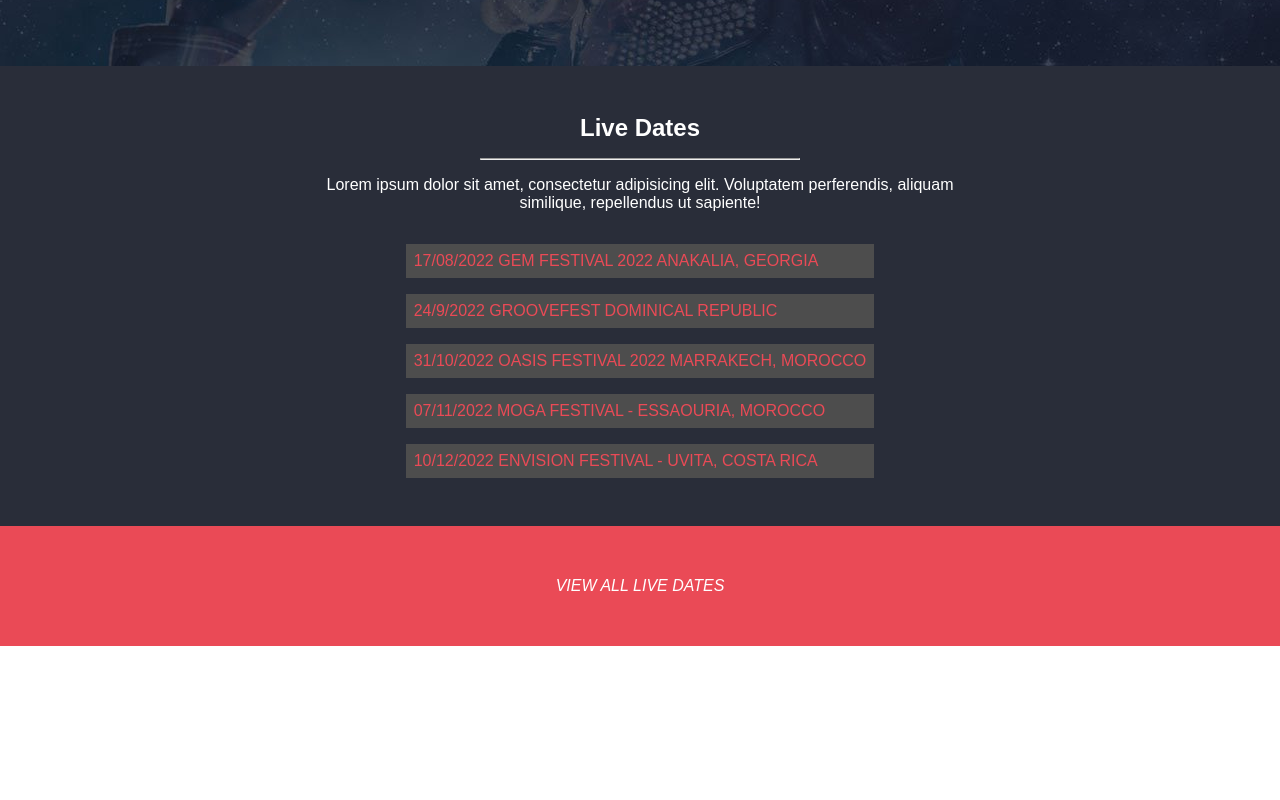
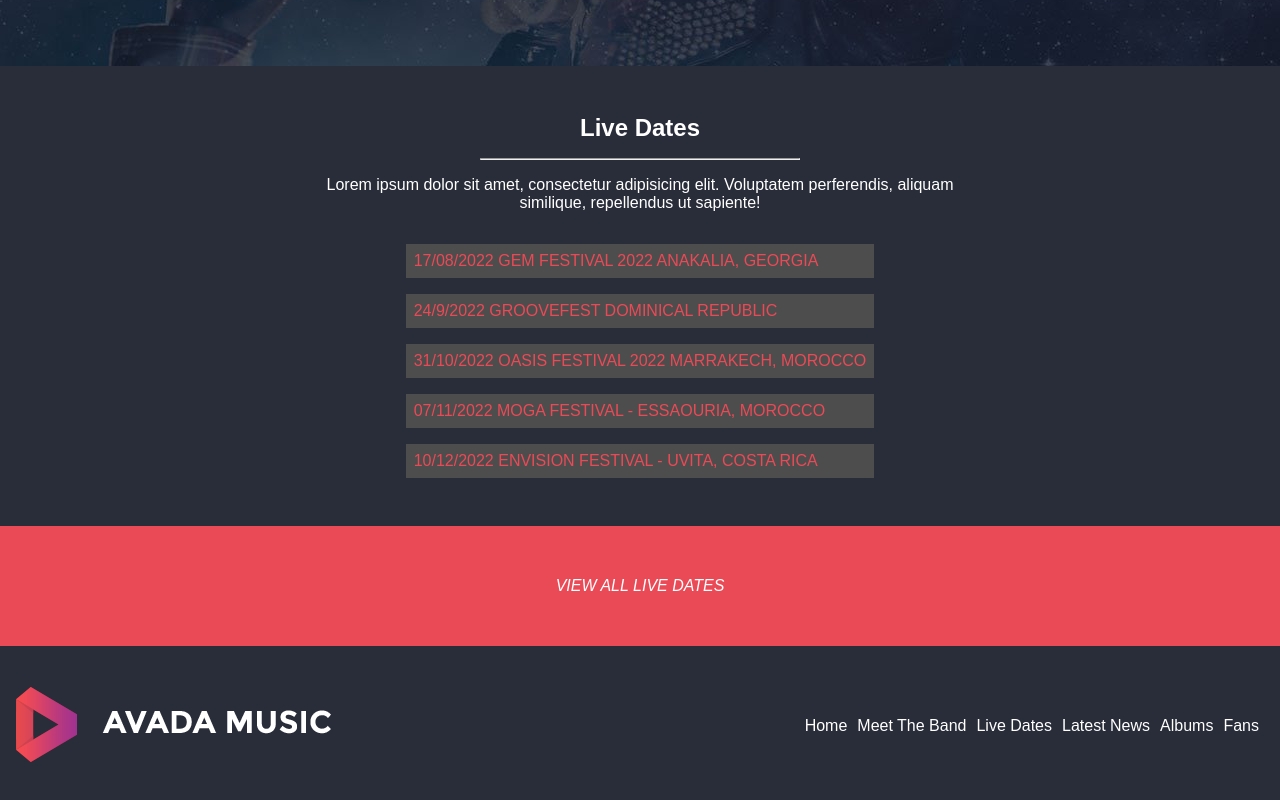
Before and after one commit to SteMorgia/proj-html-vuejs, a Vue app: page / in a window 1280 px wide. Shown: the part 3334-4134 px from the top of the page. Before the commit the page ends 3980 px from the top, so only its background shows below. Built offline with nearby package versions, Linux system fonts and the light colour scheme.

Commit message:
footer implementato

```diff
--- a/src/App.vue
+++ b/src/App.vue
@@ -2,18 +2,21 @@
   <div id="app">
     <MyHeader :siteLinks="siteLinks" />
     <MyBody />
+    <MyFooter :siteLinks="siteLinks"/>
   </div>
 </template>
 
 <script>
   import MyHeader from './components/MyHeader.vue';
   import MyBody from './components/MyBody.vue';
+  import MyFooter from './components/MyFooter.vue'
 
 export default {
   name: 'App',
   components: {
     MyHeader,
-    MyBody
+    MyBody,
+    MyFooter
   },
   data() {
     return {
--- /dev/null
+++ b/src/components/MyFooter.vue
@@ -0,0 +1,54 @@
+<template>
+    <div class="footerContainer">
+        <div class="logoContainer">
+            <img src="../assets/images/avada-music-logo.png" alt="Logo">
+        </div>
+        <div class="linksContainer">
+            <ul>
+                <li v-for="(link, index) in siteLinks" :key="index"><a href="#">{{link}}</a></li>
+            </ul>
+        </div>
+    </div>
+</template>
+
+<script>
+export default {
+    name: 'MyFooter',
+    props: {
+        siteLinks: Array
+    }
+}
+</script>
+
+<style scoped lang="scss">
+    .footerContainer {
+        height: 20vh;
+        background-color: #292d39;
+        display:flex;
+        justify-content: space-between;
+        align-items: center;
+
+        .logoContainer {
+            padding: 1rem;
+        };
+        .linksContainer {
+            padding: 1rem;
+
+            ul {
+                list-style-type: none;
+
+
+                li {
+                    display: inline-block;
+                    margin: 5px;
+
+
+                    a {
+                        color: white;
+                        text-decoration: none;
+                    }
+                }
+            }
+        }
+    }
+</style>
```
